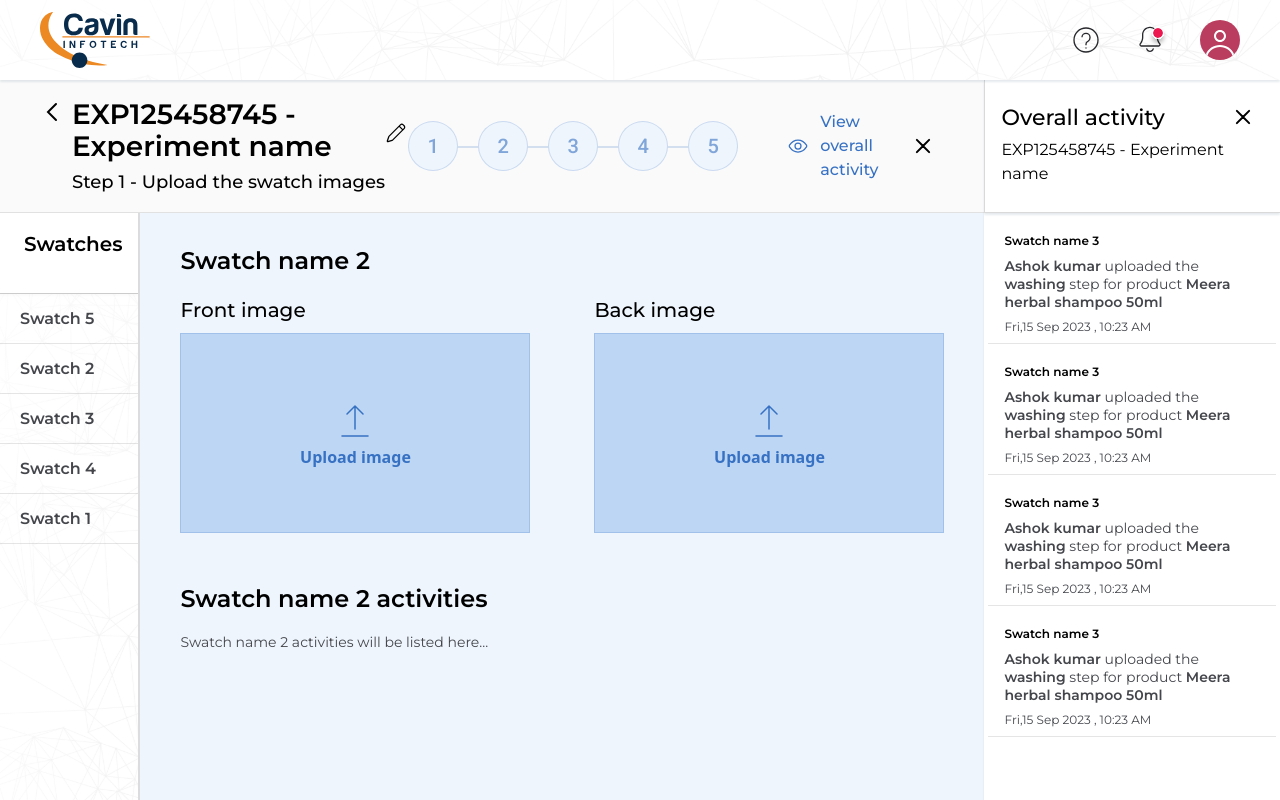
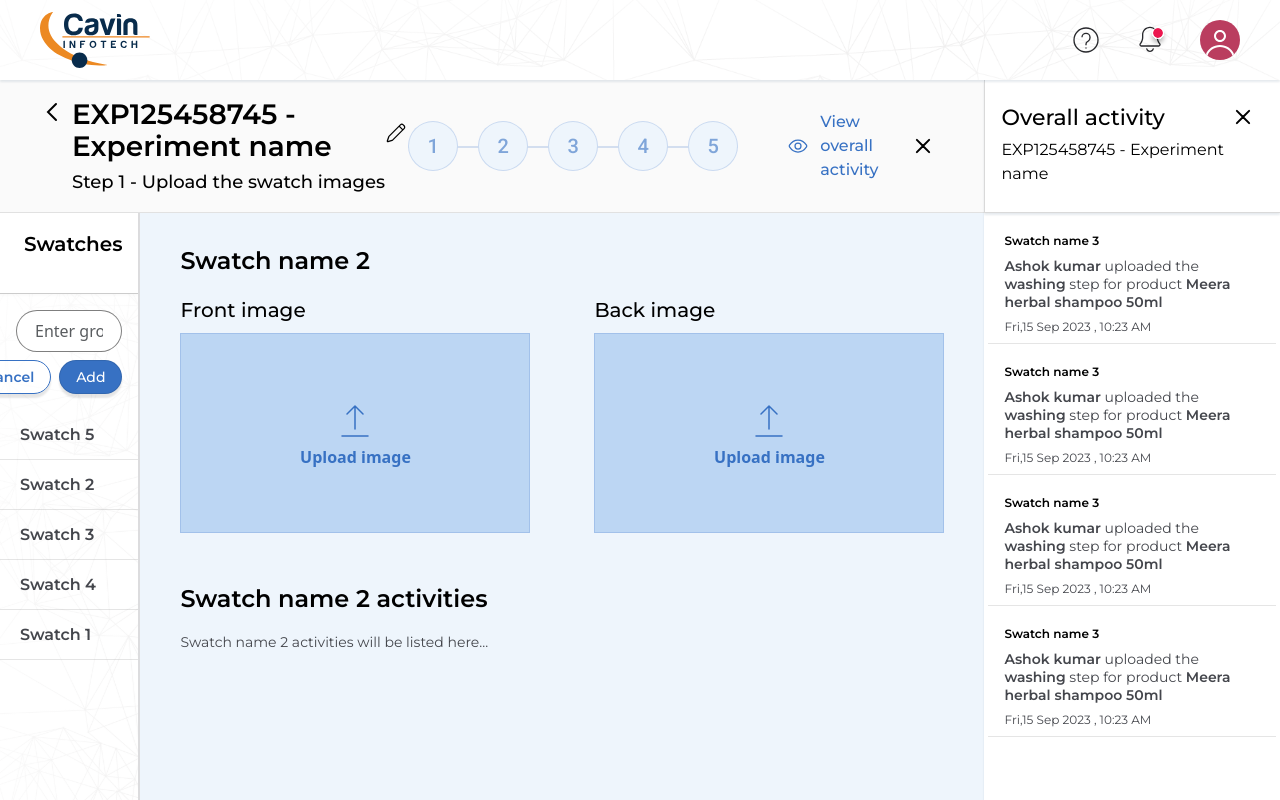
Before and after one commit to dhananjyan/cavin-product-and-swatch, a React (Vite) app: page /experiment/1 in a window 1280 px wide. Built offline with nearby package versions, Linux system fonts and the light colour scheme; no server answers.

Commit message:
Add swatch, Loader

```diff
--- a/src/components/Products/GroupsSideBar/GroupsSideBar.jsx
+++ b/src/components/Products/GroupsSideBar/GroupsSideBar.jsx
@@ -18,7 +18,7 @@ export default function GroupsSideBar() {
     console.log("addFormStatus", addFormStatus)
 
     return (
-        <div>
+        <div className={s.verticalScroll}>
             {addFormStatus ? <div className={s.item}>
                 <AddGroup />
             </div> : ""}
--- a/src/components/Products/Products.jsx
+++ b/src/components/Products/Products.jsx
@@ -17,11 +17,13 @@ import filterIcon from "../../assets/svg/filter.svg";
 import { Dropdown } from "react-bootstrap";
 import { useNavigate } from "react-router-dom";
 import DropDownMenu from "../common/DropDownMenu/DropDownMenu";
+import Loader from "../common/Loader/Loader";
 
 export default function Products() {
     const dispatch = useDispatch();
 
     const isModalOpen = useSelector((state) => state.experiment.isModalOpen);
+    const isExperimentLoading = useSelector((state) => state.products.isExperimentLoading);
     const navigate = useNavigate();
 
     useEffect(() => {
@@ -63,7 +65,7 @@ export default function Products() {
             <div className={s.navLinkSidebar}>
                 <NavLinkSideBar />
             </div>
-            <div className={s.sideHeader}>
+            <div className={cx(s.sideHeader)}>
                 <div className={cx(s.title4, "pb-2 d-flex align-items-center gap-4")}>
                     <div>Total groups {totalGroups}</div>
                     <div
@@ -115,14 +117,15 @@ export default function Products() {
                     {/* <SelectBox placeholder="Filters" className={s.filterSelect} /> */}
                 </div>
             </div>
-            <div className={s.sideHeader}>
-                <div className={cx(s.title4, "pb-4")}>Recent activities</div>
+            <div className={cx(s.sideHeader, "p-0")}>
+                {/* <div className={cx(s.title4, "pb-4")}>Recent activities</div>
                 <div className={cx("pt-3")}>
                     <SearchInput placeholder="Search activity name" />
-                </div>
+                </div> */}
             </div>
             <GroupsSideBar />
             <div className={cx(s.main)}>
+                <Loader show={isExperimentLoading}>
                     <table className={cx("table table-responsive", s.table)}>
                         <thead>
                             <tr>
@@ -173,8 +176,9 @@ export default function Products() {
                                 </tr>)}
                         </tbody>
                     </table>
+                </Loader>
             </div>
-            <ActivityList />
+            {/* <ActivityList /> */}
         </div>
     );
 }
--- /dev/null
+++ b/src/components/UpdateExpriment/AddSwatch/SwatchList/AddSwatch/AddSwatch.jsx
@@ -0,0 +1,45 @@
+import { useForm } from 'react-hook-form';
+import s from './AddSwatch.module.scss';
+
+import cx from "classnames"
+import { useDispatch } from 'react-redux';
+import Inputs from '../../../../common/Inputs/Inputs';
+// import { createGroup, updateAddGroupPopupStatus } from '../../../../store/features/products';
+
+export default function AddSwatch() {
+    const {
+        register,
+        handleSubmit,
+        formState: { errors },
+    } = useForm();
+
+    const onSubmit = (data) => console.log(data)// dispatch(createGroup(data?.groupName))
+
+    const dispatch = useDispatch();
+
+    const handleCancel = () => {
+        // dispatch(updateAddGroupPopupStatus(false))
+    }
+    return (
+        <form onSubmit={handleSubmit(onSubmit)} className='p-3'>
+            <div className={cx("pb-2")}>
+                <Inputs
+                    register={register}
+                    inputClassName={s.input}
+                    name="groupName"
+                    autofocus
+                    placeholder="Enter group name"
+                    validation={{ required: true, pattern: /\S/ }}
+                    showError={errors.groupName}
+                    error={"Required"}
+                />
+                {/* errors will return when field validation fails  */}
+                {errors.exampleRequired && <span>This field is required</span>}
+            </div>
+            <div className={cx("d-flex justify-content-end gap-2")}>
+                <button className={cx(s.btnSecondary, s.smallBtn)} onClick={handleCancel}>Cancel</button>
+                <button type='submit' className={cx(s.btnPrimary, s.smallBtn)}>Add</button>
+            </div>
+        </form>
+    )
+}
--- /dev/null
+++ b/src/components/UpdateExpriment/AddSwatch/SwatchList/AddSwatch/AddSwatch.module.scss
@@ -0,0 +1,6 @@
+@import "../../../../../assets/scss/abstracts";
+
+.input {
+    width: 100% !important;
+    padding: 8px 18px!important;
+}
--- a/src/components/UpdateExpriment/AddSwatch/SwatchList/SwatchList.jsx
+++ b/src/components/UpdateExpriment/AddSwatch/SwatchList/SwatchList.jsx
@@ -4,6 +4,7 @@ import s from "./SwatchList.module.scss";
 import cx from "classnames"
 import Draggable from "react-draggable";
 import { useState } from "react";
+import AddSwatch from "./AddSwatch/AddSwatch";
 export default function SwatchList() {
     const [todos, setTodos] = useState([
         { id: 1, text: 'Swatch 1', priority: 1, currentPosition: 5 },
@@ -39,6 +40,9 @@ export default function SwatchList() {
             <div className={cx("d-flex justify-content-between gap-5 py-3 px-4", s.titleBatch)}>
                 <div className={s.title2}>Swatches</div>
                 <div className={s.linkTextPrimary}><ReactSVG src={addFileIcon} />New swatch</div>
+            </div>
+            <div>
+                <AddSwatch />
             </div>
             <div className={s.dragContainer} style={{ position: 'relative', overflow: 'hidden', padding: '0', height: `${(todos.length * 50) + 1}px` }}>
                 {todos.map((todo, index) => {
--- a/src/components/UpdateExpriment/UpdateExpriment.jsx
+++ b/src/components/UpdateExpriment/UpdateExpriment.jsx
@@ -1,7 +1,17 @@
 import React from 'react'
 import AddSwatch from './AddSwatch/AddSwatch'
+import { useParams } from 'react-router-dom';
+import { useDispatch } from 'react-redux';
+import { useEffect } from 'react';
+import { initializeExperimentPage } from '../../store/features/updateExpriment';
 
 export default function UpdateExpriment() {
+    let { id } = useParams();
+    const dispatch = useDispatch();
+    useEffect(() => {
+        dispatch(initializeExperimentPage(id))
+    }, [])
+
     return (
         <AddSwatch />
     )
--- /dev/null
+++ b/src/components/common/Loader/Loader.jsx
@@ -0,0 +1,16 @@
+import s from "./Loader.module.scss";
+import Spinner from 'react-bootstrap/Spinner';
+
+export default function Loader(props) {
+    const { show = false, children } = props;
+    return (
+        <div className={s.parent}>
+            {show ? <div className={s.spinner}>
+                <Spinner animation="border" role="status" variant="secondary">
+                    <span className="visually-hidden">Loading...</span>
+                </Spinner>
+            </div> : ""}
+            {children}
+        </div>
+    )
+}
--- /dev/null
+++ b/src/components/common/Loader/Loader.module.scss
@@ -0,0 +1,15 @@
+.parent {
+    position: relative;
+
+    .spinner {
+        position: absolute;
+        width: 100%;
+        height: 100%;
+        display: flex;
+        justify-content: center;
+        align-items: center;
+        // padding-top: 15%;
+        background-color: rgba(255, 255, 255, 0.688);
+        z-index: 20000;
+    }
+}
--- a/src/store/features/products.js
+++ b/src/store/features/products.js
@@ -11,6 +11,7 @@ export const counterSlice = createSlice({
     isAddGroup: false,
     experimentData: [],
     contributorsData: [],
+    isExperimentLoading: false
   },
   reducers: {
     increment: (state) => {
@@ -20,7 +21,6 @@ export const counterSlice = createSlice({
       // immutable state based off those changes
       state.value += 1;
     },
-    reducers: {
     increment: (state) => {
       // Redux Toolkit allows us to write "mutating" logic in reducers. It
       // doesn't actually mutate the state because it uses the immer library,
@@ -46,7 +46,6 @@ export const counterSlice = createSlice({
     updateAddGroupPopupStatus: (state, action) => {
       state.isAddGroup = action.payload;
     },
-    },
     incrementByAmount: (state, action) => {
       state.value += action.payload;
     },
@@ -68,6 +67,10 @@ export const counterSlice = createSlice({
     updateContributorsData: (state, action) => {
       state.contributorsData = action.payload;
     },
+    updateExperimentLoading: (state, action) => {
+      state.isExperimentLoading = action.payload;
+    },
+
   },
 });
 
@@ -81,6 +84,7 @@ export const {
   updateAddGroupPopupStatus,
   updateExperimentData,
   updateContributorsData,
+  updateExperimentLoading
 } = counterSlice.actions;
 
 export default counterSlice.reducer;
@@ -109,10 +113,13 @@ export const initializeProductPage = () => async (dispatch, getState) => {
 
 export const getExperimentsByGroupId =
   (groupId) => async (dispatch, getState) => {
+    dispatch(updateExperimentLoading(true))
     dispatch(updateSelectedGroup(groupId));
     const { status, data } = await client.post("/get_experiments_by_group_id", {
       group_id: groupId,
     });
+
+    dispatch(updateExperimentLoading(false))
 
     const experimentData = status ? data.results : [];
     dispatch(updateExperimentData(experimentData));
--- a/src/store/features/updateExpriment.js
+++ b/src/store/features/updateExpriment.js
@@ -1,4 +1,5 @@
 import { createSlice } from '@reduxjs/toolkit';
+import { client } from '../../utils/client';
 
 export const updateExperimentSlice = createSlice({
     name: 'updateExperiment',
@@ -42,6 +43,10 @@ export const initializeExperimentPage = (experiment_id) => async (dispatch, getS
     });
 
     console.log("status", status, data)
+    // if (status && data)
+    if (data) {
+        dispatch(updateCurrentExperiment(data))
+    }
     const groupList = status ? data?.results : [];
     const totalGroup = data?.total_groups || 0;
 }
```
Lines whose indentation alone changed are shown as unchanged.
